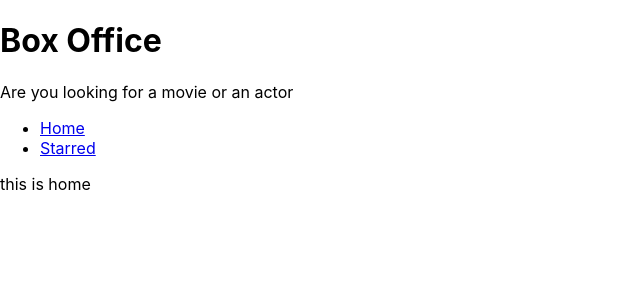
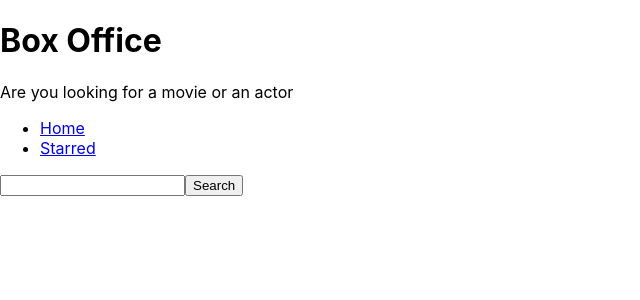
Before and after one commit to ameyyyzing/box-office, a React (Create React App) app: page / in a window 1280 px wide. Shown: the top 300 px of the page, without its empty margins (0-640 px from the left). Built offline with nearby package versions, Linux system fonts and the light colour scheme.

Commit message:
created input and fetch result

```diff
--- a/src/pages/Home.js
+++ b/src/pages/Home.js
@@ -1,12 +1,32 @@
-import React from 'react'
+import React, {useState} from 'react'
 import MainPageLayout from '../components/MainPageLayout';
 
 const Home = () => {
+    const [input, setInput] = useState('');
+
+    const onSearch = () => {
+        // https://api.tvmaze.com/search/shows?q=girls
+        fetch(`http://api.tvmaze.com/search/shows?q=${input}`).then(r=>r.json()).then(result =>{console.log(result)});
+     };
+
+    const onInputChange = ev => {
+        setInput(ev.target.value);
+    };
+
+    const onKeyDown = ev => {
+        if(ev.keyCode === 13){
+            onSearch();
+        }
+    };
+
+
+
     return (
         <MainPageLayout>
-            this is home
+            <input type='text' onChange={onInputChange} onKeyDown={onKeyDown}value={input} />
+            <button type="button" onClick={onSearch}>Search</button>
         </MainPageLayout>
-    )
-}
+    );
+};
 
 export default Home;
```
